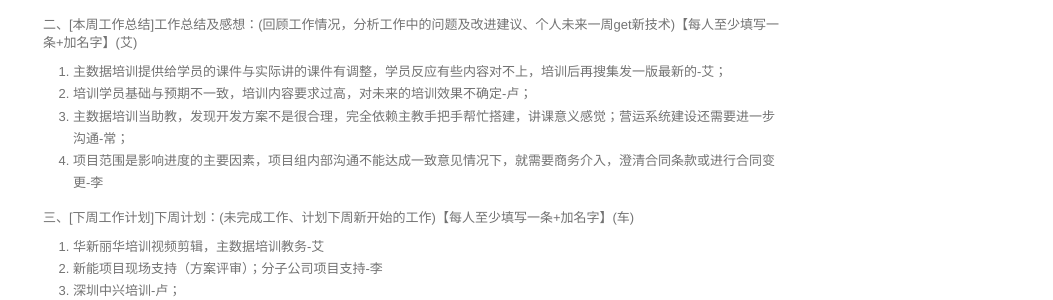
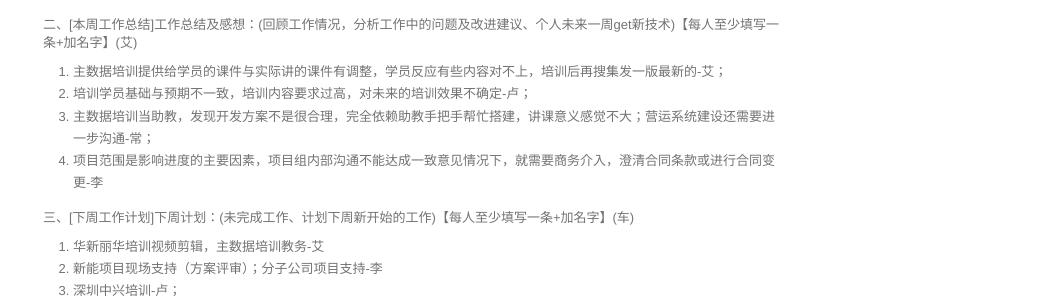
Before and after one commit to walllFlower/blog, a Jekyll site: the page built from _posts/2018-07-17-day_report_cxz.md, in a window 1280 px wide and 900 px high, scrolled down 1112 px. Shown: the part 151-451 px from the top of the window, without its empty margins (227-1280 px from the left). Built offline with Jekyll 4.4.1, drawn with Linux system fonts in a browser that asks for light colours; comment, search, counter and statistics services are not loaded.

Commit message:
Update 2018-07-17-day_report_cxz.md

```diff
--- a/_posts/2018-07-17-day_report_cxz.md
+++ b/_posts/2018-07-17-day_report_cxz.md
@@ -73,7 +73,7 @@ categories: 技术运营工作周报
 
 1. 主数据培训提供给学员的课件与实际讲的课件有调整，学员反应有些内容对不上，培训后再搜集发一版最新的-艾；
 2. 培训学员基础与预期不一致，培训内容要求过高，对未来的培训效果不确定-卢；
-3. 主数据培训当助教，发现开发方案不是很合理，完全依赖主教手把手帮忙搭建，讲课意义感觉；营运系统建设还需要进一步沟通-常；
+3. 主数据培训当助教，发现开发方案不是很合理，完全依赖助教手把手帮忙搭建，讲课意义感觉不大；营运系统建设还需要进一步沟通-常；
 4. 项目范围是影响进度的主要因素，项目组内部沟通不能达成一致意见情况下，就需要商务介入，澄清合同条款或进行合同变更-李
 
 三、[下周工作计划]下周计划：(未完成工作、计划下周新开始的工作)【每人至少填写一条+加名字】(车)
```
